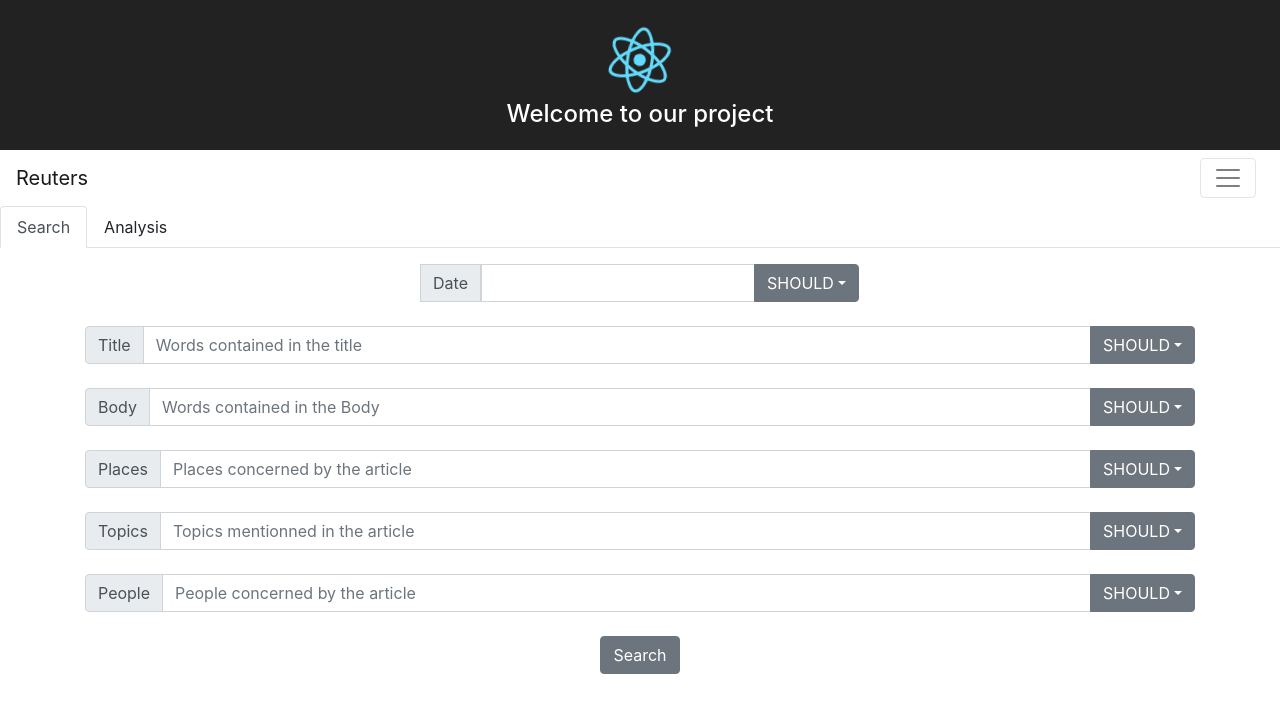
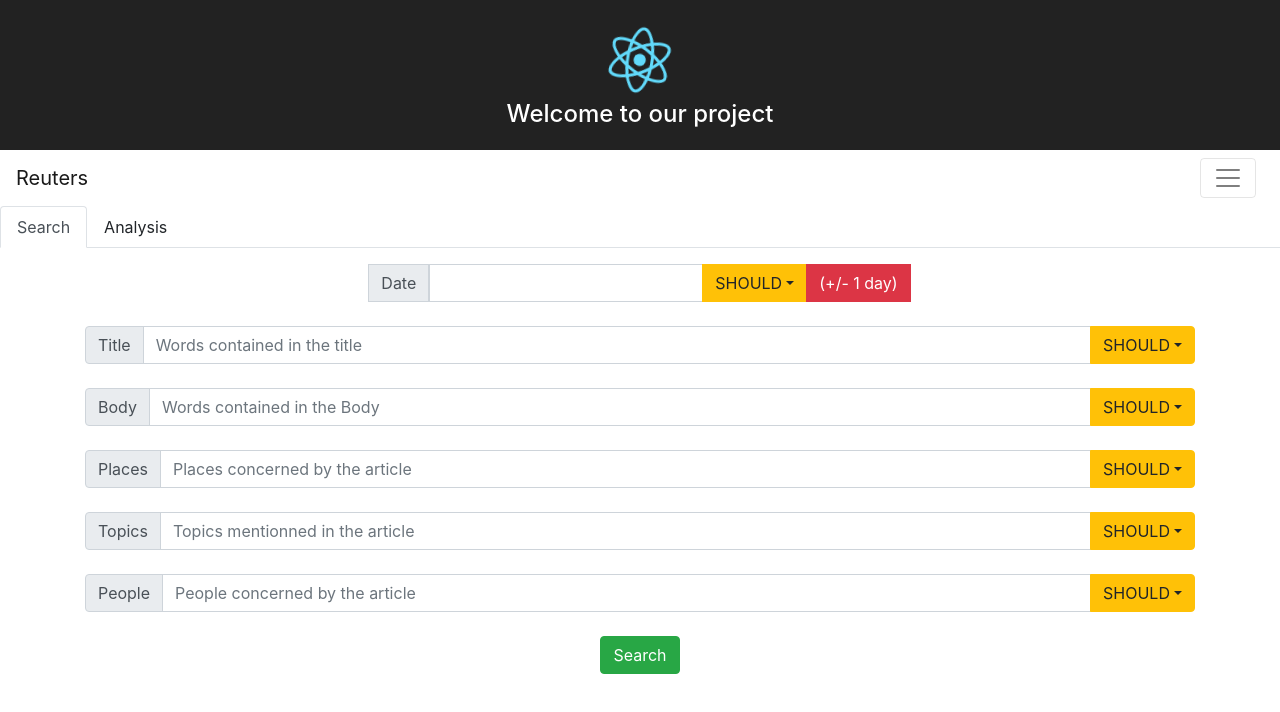
Before and after one commit to vidjul/NoSQLProject, a React (Create React App) app in the folder client/: page / in a window 1280 px wide. Shown: the top 712 px of the page. Built offline with nearby package versions, Linux system fonts and the light colour scheme.

Commit message:
add colors

```diff
--- a/client/src/Components/Article.js
+++ b/client/src/Components/Article.js
@@ -12,11 +12,26 @@ class Article extends Component {
     this.setState({ collapse: !this.state.collapse });
   }
 
+  getColor(){
+    if(this.props.infos.body.length>2000)
+    {
+      return "danger"
+    }
+    else if (this.props.infos.body.length>1000)
+    {
+      return "info"
+    }
+    else
+    {
+      return "success"
+    }
+  }
+
   render() {
     return (
       <div>
 
-        <Button color="primary" onClick={this.toggle}  style={{ marginBottom: '1rem' }}>{this.props.infos.title}</Button>
+        <Button color={this.getColor()} onClick={this.toggle}  style={{ marginBottom: '1rem' }}>{this.props.infos.title}</Button>
         <Collapse isOpen={this.state.collapse}>
           <Card style={{ marginBottom: '1rem' }}>
           <CardTitle>{this.props.infos.title}</CardTitle>
--- a/client/src/Components/DatepickerComponent.js
+++ b/client/src/Components/DatepickerComponent.js
@@ -22,9 +22,11 @@ class InputDate extends Component {
     super(props);
 
     this.toggleDropDown = this.toggleDropDown.bind(this);
+    this.toggleDropDown2 = this.toggleDropDown2.bind(this);
     this.toggleSplit = this.toggleSplit.bind(this);
     this.state = {
       dropdownOpen: false,
+      dropdownOpen2: false,
       splitButtonOpen: false,
     };
   }
@@ -32,6 +34,12 @@ class InputDate extends Component {
   toggleDropDown() {
     this.setState({
       dropdownOpen: !this.state.dropdownOpen
+    });
+  }
+
+  toggleDropDown2() {
+    this.setState({
+      dropdownOpen2: !this.state.dropdownOpen2
     });
   }
 
@@ -49,13 +57,21 @@ class InputDate extends Component {
         </InputGroupAddon>
         <Input onClick={this.props.onClick} value={this.props.value} />
         <InputGroupButtonDropdown addonType="append" isOpen={this.state.dropdownOpen} toggle={this.toggleDropDown}>
-          <DropdownToggle caret>
+          <DropdownToggle caret color="warning">
             {this.props.dropValue.toUpperCase()}
           </DropdownToggle>
           <DropdownMenu>
             <DropdownItem header>Bool query option</DropdownItem>
             <DropdownItem name='Date' onClick={this.props.onSelectChange}>must</DropdownItem>
             <DropdownItem name='Date' onClick={this.props.onSelectChange}>should</DropdownItem>
+          </DropdownMenu>
+        </InputGroupButtonDropdown>
+
+        <InputGroupButtonDropdown  addonType="append" isOpen={this.state.dropdownOpen2} toggle={this.toggleDropDown2}>
+          <DropdownToggle color="danger">(+/- 1 day)</DropdownToggle>
+          <DropdownMenu>
+            <DropdownItem header>The day the article was written can be different from the day it was published</DropdownItem>
+
           </DropdownMenu>
         </InputGroupButtonDropdown>
       </InputGroup>
--- a/client/src/Components/InputComponent.js
+++ b/client/src/Components/InputComponent.js
@@ -78,11 +78,11 @@ class InputComponent extends Component {
                         <InputGroupText>{name}</InputGroupText>
                     </InputGroupAddon>
                     <Input name={this.props.fieldType} onChange={this.props.onFieldChange} placeholder={this.whatToShow()} />
-                    <InputGroupButtonDropdown addonType="append" isOpen={this.state.dropdownOpen} toggle={this.toggleDropDown}>
-                        <DropdownToggle caret>
+                    <InputGroupButtonDropdown  addonType="append" isOpen={this.state.dropdownOpen} toggle={this.toggleDropDown}>
+                        <DropdownToggle caret color="warning">
                             {this.props.dropValue.toUpperCase()}
                         </DropdownToggle>
-                        <DropdownMenu>
+                        <DropdownMenu >
                             <DropdownItem header>Bool query option</DropdownItem>
                             <DropdownItem name={this.props.fieldType} onClick={this.props.onSelectChange}>must</DropdownItem>
                             <DropdownItem name={this.props.fieldType} onClick={this.props.onSelectChange}>should</DropdownItem>
--- a/client/src/Components/InputForm.js
+++ b/client/src/Components/InputForm.js
@@ -136,12 +136,12 @@ class InputForm extends Component {
                 </Col></Row>
                 <br />
                 <Row><Col>
-                    <InputComponent fieldType="People" onFieldChange={this.handleChange} onSelectChange={this.handleSelect} dropValue={this.state.people.queryType} />
+                    <InputComponent  fieldType="People" onFieldChange={this.handleChange} onSelectChange={this.handleSelect} dropValue={this.state.people.queryType} />
                 </Col></Row>
                 <br />
                 <Row>
                     <Col>
-                        <Button onClick={this.handleSearch} style={{ marginBottom: '1rem' }}>Search</Button>
+                        <Button color="success" onClick={this.handleSearch} style={{ marginBottom: '1rem' }}>Search</Button>
                     </Col>
                 </Row>
                 <Row>
```
